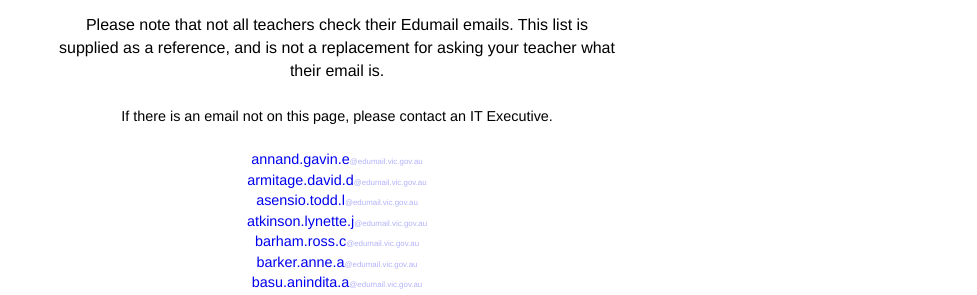
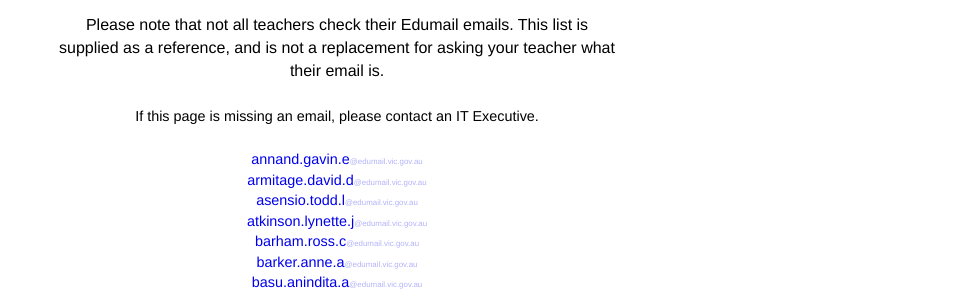
Before and after one commit to mhslinks/mhslinks.github.io, a Jekyll site: the page built from emails/index.html, in a window 1280 px wide and 900 px high. Shown: the part 173-468 px from the top of the window, without its empty margins (303-1280 px from the left). Built offline with Jekyll 4.4.1, drawn with Linux system fonts in a browser that asks for light colours.

Commit message:
grammatical fix on teacher email pages

```diff
--- a/emails/index.html
+++ b/emails/index.html
@@ -7,7 +7,7 @@ title: Teacher Emails
   <h1>Staff Edumail Email Addresses</h1>
   <div>Please note that not all teachers check their Edumail emails. This list is supplied as a reference, and is not a replacement for asking your teacher what their email is.</div>
   <br>
-  <div class="small"><span style="line-height: 1.4;">If there is an email not on this page, please contact an IT Executive.</span></div>
+  <div class="small"><span style="line-height: 1.4;">If this page is missing an email, please contact an IT Executive.</span></div>
   <br>
   <div class="small">
   {% assign emails = site.data.emails | sort: "name" %}
```
